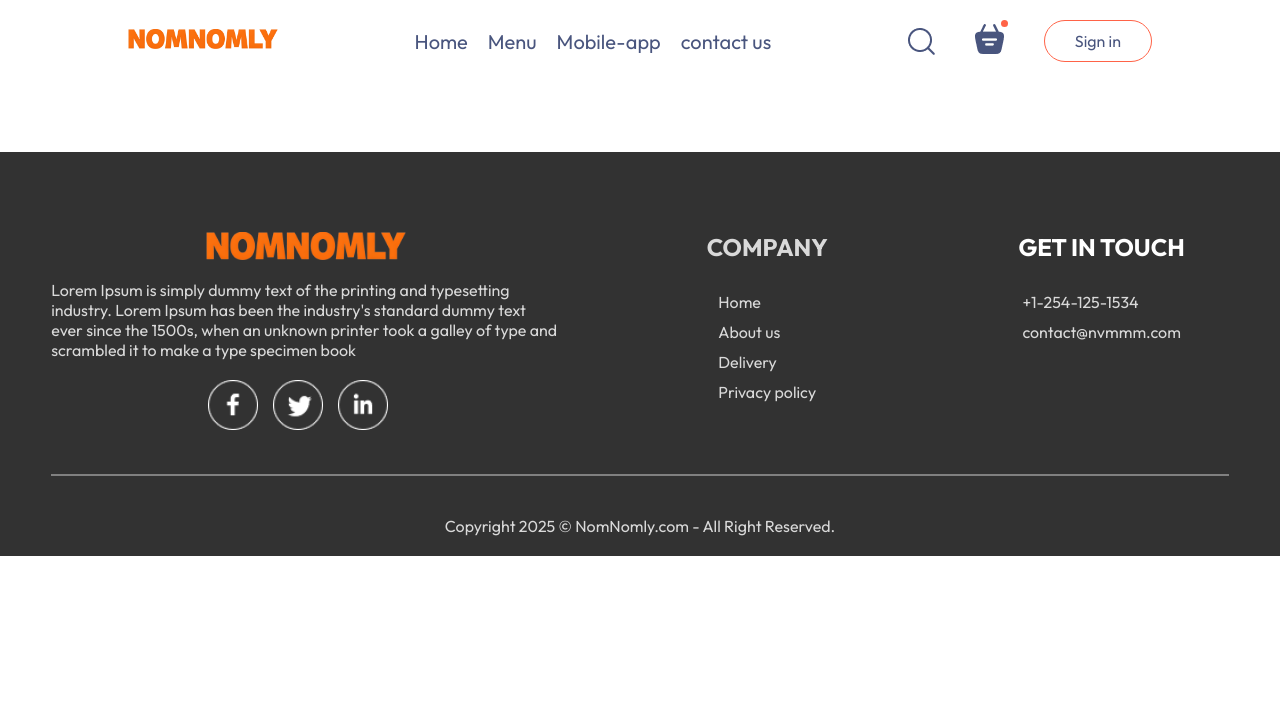
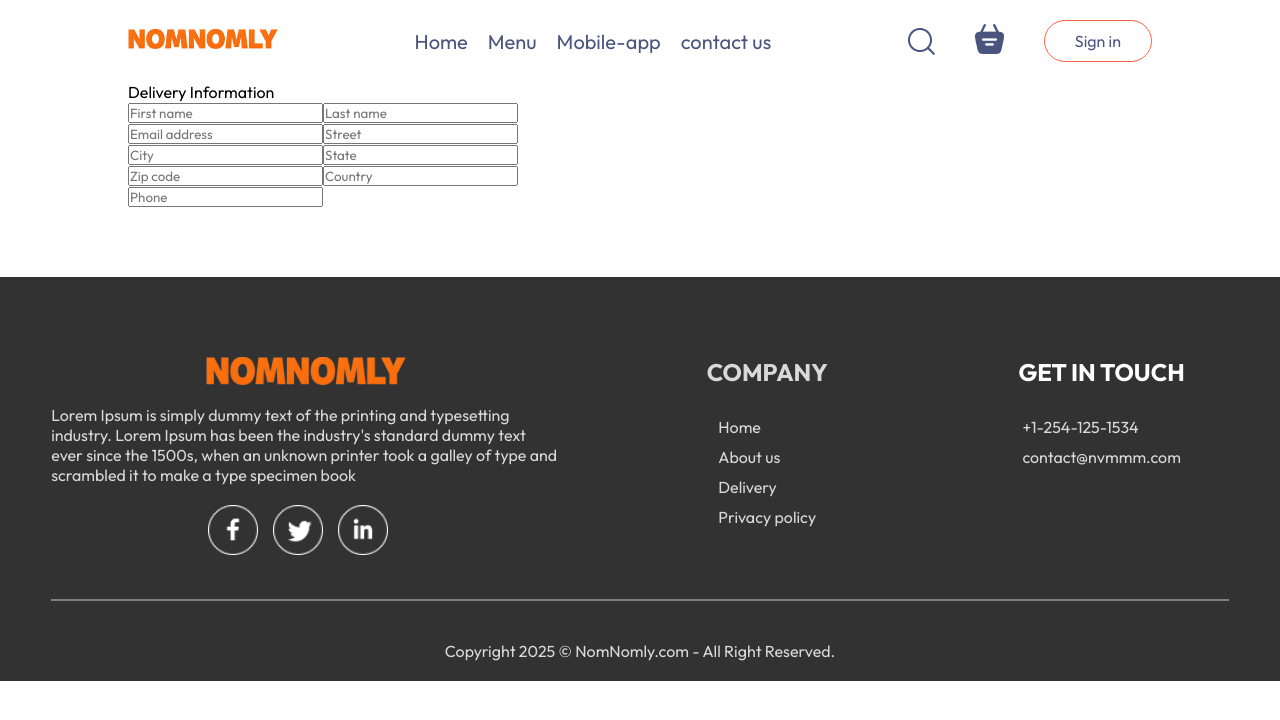
Before and after one commit to Swoorupkisan/app, a React (Vite) app: page /order in a window 1280 px wide. Shown: the top 720 px of the page. Built offline with nearby package versions, Linux system fonts and the light colour scheme.

Commit message:
Cart and PlaceOrder page updated

```diff
--- a/src/Components/Navbar/Navbar.jsx
+++ b/src/Components/Navbar/Navbar.jsx
@@ -2,10 +2,14 @@ import React, { useState } from 'react'
 import './Navbar.css'
 import { assets } from '../../assets/assets'
 import { Link } from 'react-router-dom';
+import { useContext } from 'react';
+import { StoreContext } from '../../Context/StoreContext';
 
 
 const Navbar = ({setShowLogin}) => {
   const[menu,setMenu] = useState("")
+
+  const{getTotalCartAmount} = useContext(StoreContext);
 
   return (
     <div className='Navbar'>
@@ -20,7 +24,7 @@ const Navbar = ({setShowLogin}) => {
             <img src={assets.search_icon} alt="" />
             <div className="navbar-search-icon">
               <Link to='/cart'><img src={assets.basket_icon} alt="" /></Link>
-              <div className='dot'></div>
+              <div className={getTotalCartAmount()===0? "" : "dot"}></div>
             </div>
             <button onClick={() => setShowLogin(true)}>Sign  in</button>
         </div>
--- a/src/Context/StoreContext.jsx
+++ b/src/Context/StoreContext.jsx
@@ -7,33 +7,42 @@ export const StoreContext = createContext(null)
 
 const StoreContextProvider = (props) => {
 
-    const [cartItems,setCartItems] = useState({});
+    const [cartItems, setCartItems] = useState({});
 
     const addToCart = (itemId) => {
 
-        if(!cartItems[itemId]){
-            setCartItems((prev) => ({...prev,[itemId]:1}))
+        if (!cartItems[itemId]) {
+            setCartItems((prev) => ({ ...prev, [itemId]: 1 }))
         }
-    else{
-        setCartItems((prev) => ({...prev,[itemId]:prev[itemId] + 1}))
+        else {
+            setCartItems((prev) => ({ ...prev, [itemId]: prev[itemId] + 1 }))
         }
     }
     const removeFromCart = (itemId) => {
-    setCartItems((prev) => ({...prev,[itemId]:prev[itemId] - 1}))
+        setCartItems((prev) => ({ ...prev, [itemId]: prev[itemId] - 1 }))
     }
 
-    useEffect(() => {
-        console.log("Updated cart:", cartItems);
-      }, [cartItems]);
+    const getTotalCartAmount = () => {
+        let totalAmount = 0;
+        for (const item in cartItems) {
+            if (cartItems[item] > 0) {
+                let itemInfo = food_list.find((product) => product._id === item);
+                totalAmount += itemInfo.price * cartItems[item]
+            }
 
-const contextValue={                  //react context api
+        }
+        return totalAmount;
+    }
+
+    const contextValue = {                  //react context api
         food_list,
         cartItems,
         setCartItems,
         addToCart,
-    removeFromCart
+        removeFromCart,
+        getTotalCartAmount
     }
-return(
+    return (
         <StoreContext.Provider value={contextValue}>
             {props.children}
         </StoreContext.Provider>
--- a/src/Pages/Cart/Cart.css
+++ b/src/Pages/Cart/Cart.css
@@ -81,3 +81,11 @@
     color: white;
     border-radius: 4px;
 }
+@media (max-width:750px) {
+    .cart-bottom{
+        flex-direction: column-reverse;
+    }
+}
+.cart-promocode{
+    justify-content: start;
+}
--- a/src/Pages/Cart/Cart.jsx
+++ b/src/Pages/Cart/Cart.jsx
@@ -1,9 +1,12 @@
 import React, { useContext } from 'react'
 import './Cart.css'
 import { StoreContext } from '../../Context/StoreContext'
+import { useNavigate } from 'react-router-dom';
 
 const Cart = () => {
-  const { cartItems, food_list, removeFromCart } = useContext(StoreContext);
+  const { cartItems, food_list, removeFromCart, getTotalCartAmount } = useContext(StoreContext);
+
+  const navigate = useNavigate();
 
   return (
     <div className='cart'>
@@ -43,20 +46,20 @@ const Cart = () => {
           <div>
             <div className='cart-total-details'>
               <p>Subtotal</p>
-              <p>{0}</p>
+              <p>₹{getTotalCartAmount()}</p>
             </div>
             <hr />
             <div className='cart-total-details'>
               <p>Delivery Fee</p>
-              <p>{2}</p>
+              <p>₹{48}</p>
             </div>
             <hr />
             <div className='cart-total-details'>
               <b>Total</b>
-              <b>{0}</b>
+              <b>₹{getTotalCartAmount()+48}</b>
             </div>
            </div>
-            <button>PROCEED TO CHECKOUT</button>
+            <button onClick={()=>navigate('/order')}>PROCEED TO CHECKOUT</button>
           </div>
           <div className='cart-promocode'>
             <div>
--- a/src/Pages/PlaceOrder/PlaceOrder.jsx
+++ b/src/Pages/PlaceOrder/PlaceOrder.jsx
@@ -2,9 +2,28 @@ import React from 'react'
 import './PlaceOrder.css'
 const PlaceOrder = () => {
   return (
-    <div>
+    <form className='place-order'>
+      <div className='place-order-left'>
+        <p className='title'>Delivery Information</p>
+        <div className='multi-fiels'>
+          <input type="text" placeholder='First name'/>
+          <input type="text" placeholder='Last name'/>
+        </div>
+        <input type="text" placeholder='Email address'/>
+        <input type="text" placeholder='Street'/>
+        <div className='multi-fiels'>
+          <input type="text" placeholder='City'/>
+          <input type="text" placeholder='State'/>
+        </div>
+        <div className='multi-fiels'>
+          <input type="text" placeholder='Zip code'/>
+          <input type="text" placeholder='Country'/>
+        </div>
+        <input type="text" placeholder='Phone' />
 
-    </div>
+      </div>
+
+    </form>
   )
 }
 
```
Lines whose indentation alone changed are shown as unchanged.
